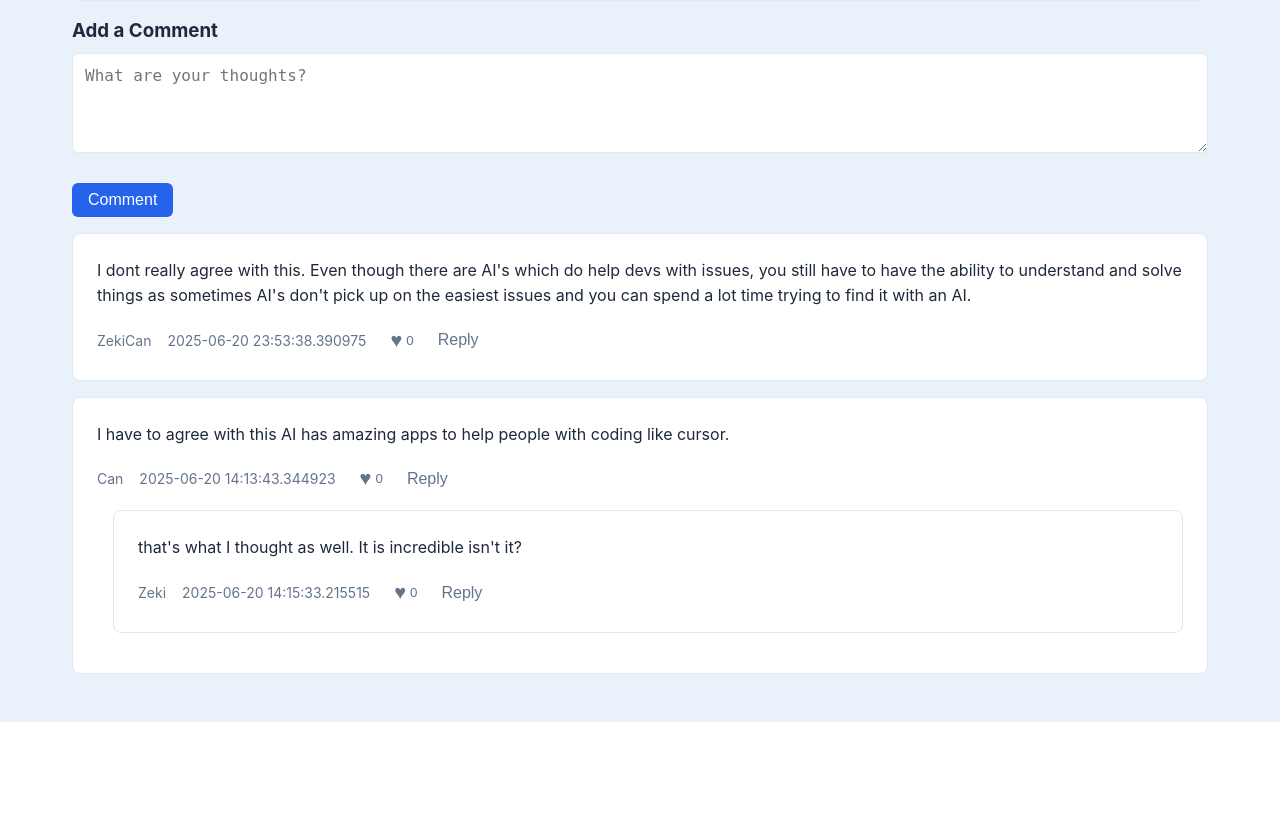
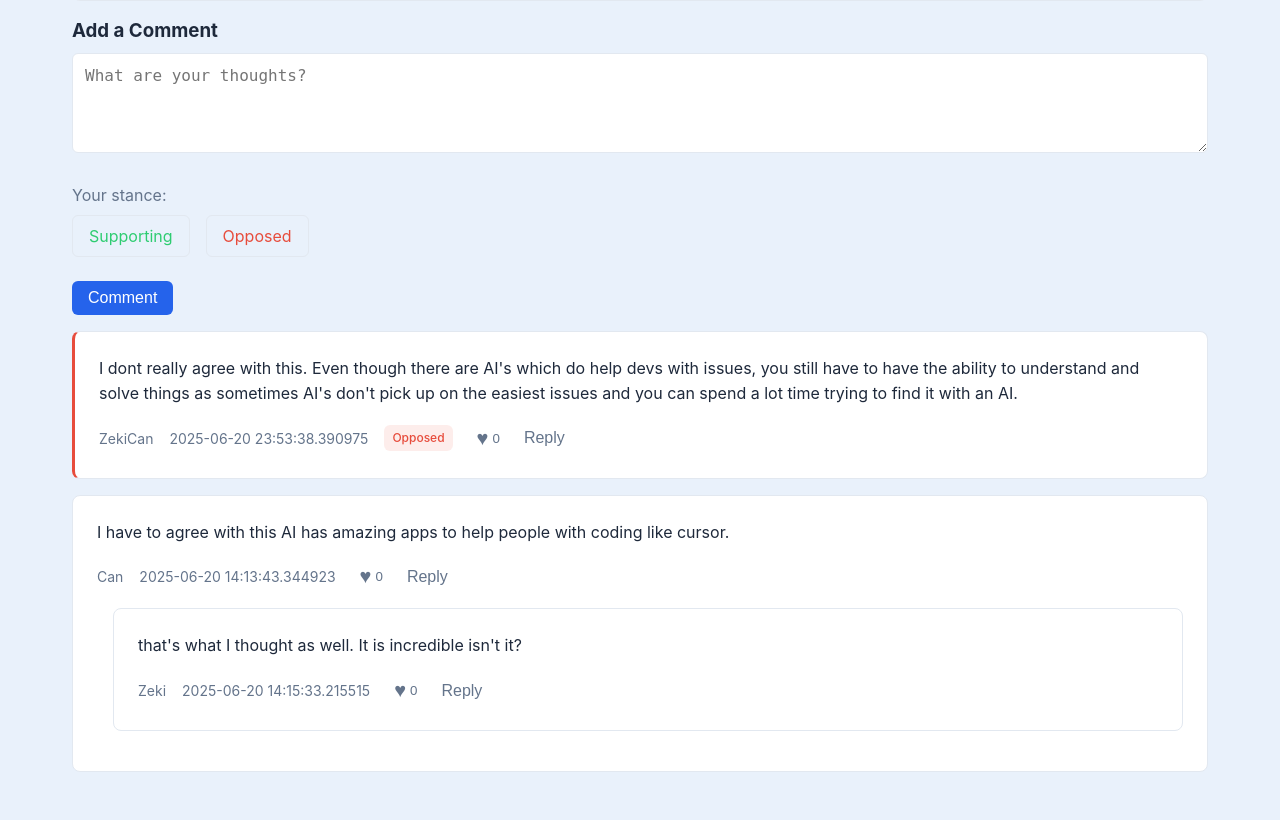
Before and after one commit to ZekiCanSarak/PostIt, a Flask app: page /topic/3 in a window 1280 px wide. Shown: the part 324-1144 px from the top of the page. Before the commit the page ends 1046 px from the top, so only its background shows below. Run offline with Flask 3, Linux system fonts and the light colour scheme; a user stored in the database is signed in; data comes from the database, SQL or seed files in the repository; both versions use the stored data as it was after the commit.

Commit message:
Added 'Supporting' and 'Opposed' buttons for comment section.

```diff
--- a/app.py
+++ b/app.py
@@ -100,6 +100,9 @@ def view_topic(topic_id):
     if not topic:
         return 'Topic not found', 404
 
+    # Convert topic row to dictionary
+    topic = dict(topic)
+
     # Get all comments for this topic with like counts
     cursor.execute('''
         SELECT c.*, u.userName,
@@ -115,13 +118,15 @@ def view_topic(topic_id):
         WHERE c.topicID = ? AND c.parentCommentID IS NULL
         ORDER BY c.creationTime DESC
     ''', (session.get('user_id', -1), topic_id))
+
+    # Convert all comment rows to dictionaries
     comments = [dict(row) for row in cursor.fetchall()]
 
     # Get replies for each comment
     for comment in comments:
         comment['replies'] = get_nested_replies(comment['commentID'])
 
-    return render_template('topic.html', topic=dict(topic), comments=comments, logged_in=logged_in)
+    return render_template('topic.html', topic=topic, comments=comments, logged_in=logged_in)
 
 
 def get_nested_replies(comment_id):
@@ -142,6 +147,8 @@ def get_nested_replies(comment_id):
         WHERE c.parentCommentID = ?
         ORDER BY c.creationTime ASC
     ''', (session.get('user_id', -1), comment_id))
+
+    # Convert all reply rows to dictionaries
     replies = [dict(row) for row in cursor.fetchall()]
 
     # Recursively get nested replies
@@ -191,6 +198,7 @@ def add_comment():
     content = request.form.get('content')
     topic_id = request.form.get('topicId')
     parent_id = request.form.get('parentId')  # Optional, for replies
+    stance = request.form.get('stance')  # Get the stance from the form
 
     if not content or not topic_id:
         flash('Missing required data', 'error')
@@ -206,9 +214,9 @@ def add_comment():
         user = cursor.fetchone()
 
         cursor.execute('''
-            INSERT INTO comment (content, postingUser, topicID, parentCommentID, creationTime, updateTime)
-            VALUES (?, ?, ?, ?, ?, ?)
-        ''', (content, session['user_id'], topic_id, parent_id, now, now))
+            INSERT INTO comment (content, postingUser, topicID, parentCommentID, stance, creationTime, updateTime)
+            VALUES (?, ?, ?, ?, ?, ?, ?)
+        ''', (content, session['user_id'], topic_id, parent_id, stance, now, now))
 
         db.commit()
         return redirect(url_for('view_topic', topic_id=topic_id))
--- a/static/css/style.css
+++ b/static/css/style.css
@@ -424,3 +424,78 @@ textarea.form-input {
         max-width: calc(100% - 2rem);
     }
 }
+
+/* Stance Buttons and Indicators */
+.stance-buttons {
+    margin-bottom: 1rem;
+}
+
+.stance-label {
+    display: block;
+    margin-bottom: 0.5rem;
+    color: var(--text-secondary);
+}
+
+.stance-options {
+    display: flex;
+    gap: 1rem;
+}
+
+.stance-options input[type="radio"] {
+    display: none;
+}
+
+.stance-btn {
+    padding: 0.5rem 1rem;
+    border-radius: var(--radius-sm);
+    cursor: pointer;
+    border: 1px solid var(--border-color);
+    transition: var(--transition);
+}
+
+.stance-btn.supporting {
+    color: #2ecc71;
+}
+
+.stance-btn.opposed {
+    color: #e74c3c;
+}
+
+input[type="radio"]:checked + .stance-btn {
+    color: white;
+}
+
+input[type="radio"]:checked + .stance-btn.supporting {
+    background-color: #2ecc71;
+    border-color: #2ecc71;
+}
+
+input[type="radio"]:checked + .stance-btn.opposed {
+    background-color: #e74c3c;
+    border-color: #e74c3c;
+}
+
+.stance-indicator {
+    padding: 0.25rem 0.5rem;
+    border-radius: var(--radius-sm);
+    font-size: 0.75rem;
+    font-weight: 500;
+}
+
+.stance-indicator.supporting {
+    background-color: rgba(46, 204, 113, 0.1);
+    color: #2ecc71;
+}
+
+.stance-indicator.opposed {
+    background-color: rgba(231, 76, 60, 0.1);
+    color: #e74c3c;
+}
+
+.comment-card.stance-supporting {
+    border-left: 3px solid #2ecc71;
+}
+
+.comment-card.stance-opposed {
+    border-left: 3px solid #e74c3c;
+}
--- a/templates/topic.html
+++ b/templates/topic.html
@@ -4,7 +4,7 @@
     <meta charset="UTF-8">
     <meta name="viewport" content="width=device-width, initial-scale=1.0">
     <link rel="icon" type="image/x-icon" href="{{ url_for('static', filename='img/favicon.ico', v=2) }}">
-    <title>{{ topic.title }} - Post-It</title>
+    <title>{{ topic['title'] }} - Post-It</title>
     <link rel="stylesheet" href="{{ url_for('static', filename='css/style.css') }}">
 </head>
 <body>
@@ -29,15 +29,15 @@
     <main class="container">
         <div class="topic-card mt-4">
             <div class="topic-header">
-                <h2 class="topic-title">{{ topic.title }}</h2>
+                <h2 class="topic-title">{{ topic['title'] }}</h2>
                 <div class="topic-meta">
-                    <span>Posted by {{ topic.userName }}</span>
-                    <span>{{ topic.creationTime }}</span>
+                    <span>Posted by {{ topic['userName'] }}</span>
+                    <span>{{ topic['creationTime'] }}</span>
                 </div>
             </div>
-            {% if topic.content %}
+            {% if topic['content'] %}
                 <div class="topic-content mt-2">
-                    {{ topic.content }}
+                    {{ topic['content'] }}
                 </div>
             {% endif %}
             <div class="topic-stats mt-2">
@@ -45,11 +45,12 @@
                     <span>{{ comments|length }} comments</span>
                 </div>
                 <div class="topic-stat">
-                    <button class="like-button {% if topic.userLiked %}liked{% endif %}"
-                            onclick="toggleLike('topic', {{ topic.topicID }}, this)"
+                    <button class="like-button {% if topic['userLiked'] %}liked{% endif %}"
+                            data-type="topic"
+                            data-id="{{ topic['topicID'] }}"
                             {% if not logged_in %}disabled{% endif %}>
                         <span class="like-icon">♥</span>
-                        <span class="like-count">{{ topic.likeCount }}</span>
+                        <span class="like-count">{{ topic['likeCount'] }}</span>
                     </button>
                 </div>
             </div>
@@ -59,75 +60,112 @@
             <div class="comment-form mt-4">
                 <h3>Add a Comment</h3>
                 <form action="{{ url_for('add_comment') }}" method="POST" class="mt-2">
-                    <input type="hidden" name="topicId" value="{{ topic.topicID }}">
+                    <input type="hidden" name="topicId" value="{{ topic['topicID'] }}">
                     <div class="form-group">
                         <textarea name="content" class="form-input" rows="3" required
                                 placeholder="What are your thoughts?"></textarea>
                     </div>
-                    <button type="submit" class="btn btn-primary">Comment</button>
+                    <div class="stance-buttons mt-2">
+                        <label class="stance-label">Your stance:</label>
+                        <div class="stance-options">
+                            <input type="radio" id="supporting" name="stance" value="supporting" required>
+                            <label for="supporting" class="stance-btn supporting">Supporting</label>
+                            <input type="radio" id="opposed" name="stance" value="opposed">
+                            <label for="opposed" class="stance-btn opposed">Opposed</label>
+                        </div>
+                    </div>
+                    <button type="submit" class="btn btn-primary mt-2">Comment</button>
                 </form>
             </div>
         {% endif %}
 
         <div class="comments mt-4">
             {% for comment in comments %}
-                <div class="comment-card">
+                <div class="comment-card {% if comment['stance'] %}stance-{{ comment['stance'] }}{% endif %}">
                     <div class="comment-content">
-                        {{ comment.content }}
+                        {{ comment['content'] }}
                     </div>
                     <div class="comment-meta">
-                        <span>{{ comment.userName }}</span>
-                        <span>{{ comment.creationTime }}</span>
-                        <button class="like-button {% if comment.userLiked %}liked{% endif %}"
-                                onclick="event.stopPropagation(); toggleLike('comment', {{ comment.commentID }}, this)"
+                        <span>{{ comment['userName'] }}</span>
+                        <span>{{ comment['creationTime'] }}</span>
+                        {% if comment['stance'] %}
+                            <span class="stance-indicator {{ comment['stance'] }}">{{ comment['stance']|title }}</span>
+                        {% endif %}
+                        <button class="like-button {% if comment['userLiked'] %}liked{% endif %}"
+                                data-type="comment"
+                                data-id="{{ comment['commentID'] }}"
                                 {% if not logged_in %}disabled{% endif %}>
                             <span class="like-icon">♥</span>
-                            <span class="like-count">{{ comment.likeCount }}</span>
+                            <span class="like-count">{{ comment['likeCount'] }}</span>
                         </button>
                         {% if logged_in %}
-                            <button onclick="showReplyForm({{ comment.commentID }})" class="btn btn-text">Reply</button>
+                            <button class="reply-button btn btn-text"
+                                    data-comment-id="{{ comment['commentID'] }}">Reply</button>
                         {% endif %}
                     </div>
 
                     {% if logged_in %}
-                        <div id="reply-form-{{ comment.commentID }}" class="reply-form mt-2" style="display: none;">
+                        <div id="reply-form-{{ comment['commentID'] }}" class="reply-form mt-2" style="display: none;">
                             <form action="{{ url_for('add_comment') }}" method="POST">
-                                <input type="hidden" name="topicId" value="{{ topic.topicID }}">
-                                <input type="hidden" name="parentId" value="{{ comment.commentID }}">
+                                <input type="hidden" name="topicId" value="{{ topic['topicID'] }}">
+                                <input type="hidden" name="parentId" value="{{ comment['commentID'] }}">
                                 <div class="form-group">
                                     <textarea name="content" class="form-input" rows="2" required
                                             placeholder="Write your reply..."></textarea>
+                                </div>
+                                <div class="stance-buttons mt-2">
+                                    <label class="stance-label">Your stance:</label>
+                                    <div class="stance-options">
+                                        <input type="radio" id="supporting-{{ comment['commentID'] }}" name="stance" value="supporting" required>
+                                        <label for="supporting-{{ comment['commentID'] }}" class="stance-btn supporting">Supporting</label>
+                                        <input type="radio" id="opposed-{{ comment['commentID'] }}" name="stance" value="opposed">
+                                        <label for="opposed-{{ comment['commentID'] }}" class="stance-btn opposed">Opposed</label>
+                                    </div>
                                 </div>
                                 <button type="submit" class="btn btn-primary mt-2">Submit Reply</button>
                             </form>
                         </div>
                     {% endif %}
 
-                    {% if comment.replies %}
+                    {% if comment['replies'] %}
                         <div class="replies ml-4">
-                            {% for reply in comment.replies %}
+                            {% for reply in comment['replies'] %}
                                 <div class="comment-card">
                                     <div class="comment-content">
-                                        {{ reply.content }}
+                                        {{ reply['content'] }}
                                     </div>
                                     <div class="comment-meta">
-                                        <span>{{ reply.userName }}</span>
-                                        <span>{{ reply.creationTime }}</span>
-                                        <button class="like-button {% if reply.userLiked %}liked{% endif %}"
-                                                onclick="event.stopPropagation(); toggleLike('comment', {{ reply.commentID }}, this)"
+                                        <span>{{ reply['userName'] }}</span>
+                                        <span>{{ reply['creationTime'] }}</span>
+                                        {% if reply['stance'] %}
+                                            <span class="stance-indicator {{ reply['stance'] }}">{{ reply['stance']|title }}</span>
+                                        {% endif %}
+                                        <button class="like-button {% if reply['userLiked'] %}liked{% endif %}"
+                                                data-type="comment"
+                                                data-id="{{ reply['commentID'] }}"
                                                 {% if not logged_in %}disabled{% endif %}>
                                             <span class="like-icon">♥</span>
-                                            <span class="like-count">{{ reply.likeCount }}</span>
+                                            <span class="like-count">{{ reply['likeCount'] }}</span>
                                         </button>
                                         {% if logged_in %}
-                                            <button onclick="showReplyForm({{ reply.commentID }})" class="btn btn-text">Reply</button>
-                                            <div id="reply-form-{{ reply.commentID }}" class="reply-form mt-2" style="display: none;">
+                                            <button class="reply-button btn btn-text"
+                                                    data-comment-id="{{ reply['commentID'] }}">Reply</button>
+                                            <div id="reply-form-{{ reply['commentID'] }}" class="reply-form mt-2" style="display: none;">
                                                 <form action="{{ url_for('add_comment') }}" method="POST">
-                                                    <input type="hidden" name="topicId" value="{{ topic.topicID }}">
-                                                    <input type="hidden" name="parentId" value="{{ reply.commentID }}">
+                                                    <input type="hidden" name="topicId" value="{{ topic['topicID'] }}">
+                                                    <input type="hidden" name="parentId" value="{{ reply['commentID'] }}">
                                                     <div class="form-group">
                                                         <textarea name="content" class="form-input" rows="2" required
                                                                 placeholder="Write your reply..."></textarea>
+                                                    </div>
+                                                    <div class="stance-buttons mt-2">
+                                                        <label class="stance-label">Your stance:</label>
+                                                        <div class="stance-options">
+                                                            <input type="radio" id="supporting-{{ reply['commentID'] }}" name="stance" value="supporting" required>
+                                                            <label for="supporting-{{ reply['commentID'] }}" class="stance-btn supporting">Supporting</label>
+                                                            <input type="radio" id="opposed-{{ reply['commentID'] }}" name="stance" value="opposed">
+                                                            <label for="opposed-{{ reply['commentID'] }}" class="stance-btn opposed">Opposed</label>
+                                                        </div>
                                                     </div>
                                                     <button type="submit" class="btn btn-primary mt-2">Submit Reply</button>
                                                 </form>
@@ -209,6 +247,31 @@
                 form.style.display = form.style.display === 'none' ? 'block' : 'none';
             }
         }
+
+        function toggleLike(type, id, button) {
+            if (!button) return;
+
+            const formData = new FormData();
+            formData.append('targetType', type);
+            formData.append('targetId', id);
+
+            fetch('/like', {
+                method: 'POST',
+                body: formData
+            })
+            .then(response => response.json())
+            .then(data => {
+                if (data.success) {
+                    button.classList.toggle('liked');
+                    const countElement = button.querySelector('.like-count');
+                    if (countElement) {
+                        let count = parseInt(countElement.textContent);
+                        countElement.textContent = button.classList.contains('liked') ? count + 1 : count - 1;
+                    }
+                }
+            })
+            .catch(error => console.error('Error:', error));
+        }
     </script>
 
     <script src="{{ url_for('static', filename='js/topic.js') }}"></script>
```
Also changed, not shown: static/js/topic.js (+61 -0 lines), debate.sqlite.
